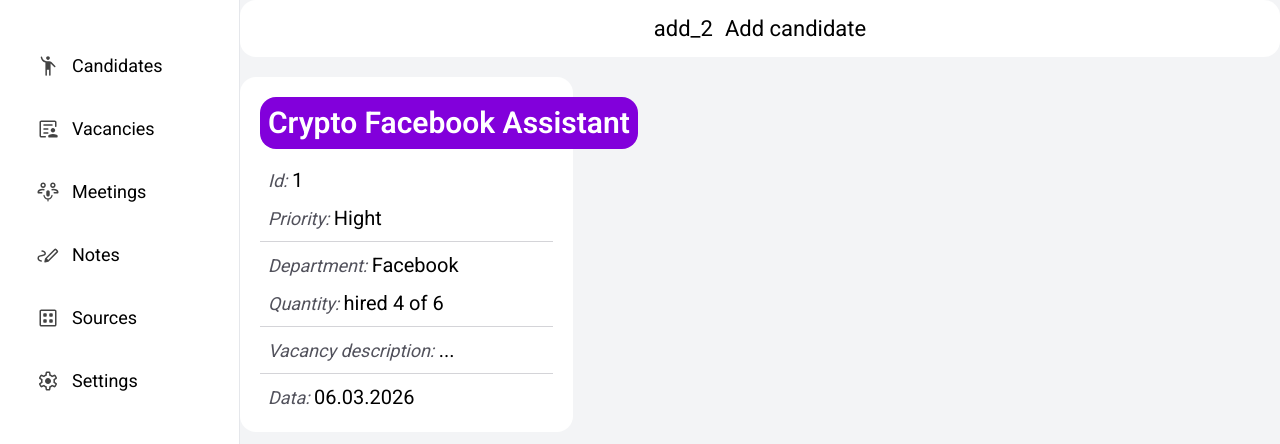
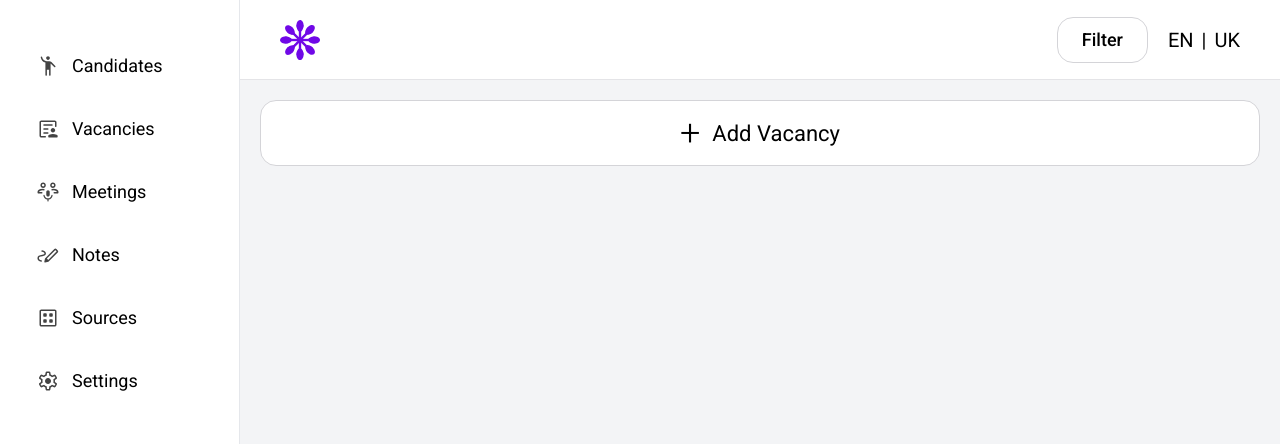
Before and after one commit to gotthepalm/crm, a Next.js app: page /en/crm/vacancies in a window 1280 px wide. Shown: the top 444 px of the page. Built offline with nearby package versions, Linux system fonts and the light colour scheme.

Commit message:
feat: added i18n to candidate form & fix: i18n routing and vacancies layout

```diff
--- /dev/null
+++ b/public/messages/en/LanguageSwitcher.json
@@ -0,0 +1,4 @@
+{
+  "EN": "EN",
+  "UK": "UK"
+}
--- /dev/null
+++ b/public/messages/en/crm/candidates/AddCandidate.json
@@ -0,0 +1,32 @@
+{
+  "Create": "Create",
+  "Cancel": "Cancel",
+  "FormTitle": "Create Candidate",
+  "Name": "Name",
+  "NameRequired": "Name required",
+  "Status": "Status",
+  "Option": {
+    "New": "New",
+    "Screening": "Screening",
+    "Interview": "Interview",
+    "TechInterview": "Tech Interview",
+    "Offer": "Offer",
+    "Hired": "Hired",
+    "Rejected": "Rejected"
+  },
+  "InvalidStatus": "Invalid status",
+  "Phone": "Phone",
+  "Email": "Email",
+  "Position": "Position",
+  "Address": "Address",
+  "Experience": "Experience",
+  "Years": "years",
+  "ExpectedSalary": "Expected Salary",
+  "From": "From",
+  "To": "To",
+  "ResumeUrl": "Resume Url",
+  "LinkedInUrl": "LinkedIn Url",
+  "GitHubUrl": "GitHub Url",
+  "PortfolioUrl": "Portfolio Url",
+  "Note": "Note"
+}
--- /dev/null
+++ b/public/messages/uk/LanguageSwitcher.json
@@ -0,0 +1,4 @@
+{
+  "EN": "АНГ",
+  "UK": "УКР"
+}
--- /dev/null
+++ b/public/messages/uk/crm/candidates/AddCandidate.json
@@ -0,0 +1,32 @@
+{
+  "Create": "Створити",
+  "Cancel": "Відміна",
+  "FormTitle": "Створити кандидата",
+  "Name": "Ім'я",
+  "NameRequired": "Необхідне ім'я",
+  "Status": "Статус",
+  "Option": {
+    "New": "Новий",
+    "Screening": "Скринінг",
+    "Interview": "Інтерв'ю",
+    "TechInterview": "Технічне інтерв'ю",
+    "Offer": "Оффер",
+    "Hired": "Найнятий",
+    "Rejected": "Відхилений"
+  },
+  "InvalidStatus": "Недійсний статус",
+  "Phone": "Номер",
+  "Email": "Email",
+  "Position": "Посада",
+  "Address": "Адреса",
+  "Experience": "Досвід",
+  "Years": "років",
+  "ExpectedSalary": "Очікувана зарплата",
+  "From": "З",
+  "To": "По",
+  "ResumeUrl": "Посилання на резюме",
+  "LinkedInUrl": "Посилання на LinkedIn",
+  "GitHubUrl": "Посилання на GitHub",
+  "PortfolioUrl": "Посилання на портфоліо",
+  "Note": "Нотатка"
+}
--- a/src/app/[locale]/crm/candidates/Candidate.tsx
+++ b/src/app/[locale]/crm/candidates/Candidate.tsx
@@ -53,8 +53,6 @@ export default async function Candidate({ candidate }: { candidate: CandidateMod
 						{candidate.location}
 					</p>
 				)}
-				{/*{candidate.phone && <p>📞 {candidate.phone}</p>}*/}
-				{/*{candidate.location && <p>📍 {candidate.location}</p>}*/}
 			</div>
 			<div className='flex gap-6 text-[16px] mb-4'>
 				{candidate.experienceYears && (
--- a/src/app/[locale]/crm/vacancies/page.tsx
+++ b/src/app/[locale]/crm/vacancies/page.tsx
@@ -1,166 +1,68 @@
 'use client';
 
-import { useState } from 'react';
+import CrmHeader from '@/src/components/CrmHeader';
+import Link from 'next/link';
+import Image from 'next/image';
+import LanguageSwitcher from '@/src/components/LanguageSwitcher';
 
-type Vacancy = {
-	id: number;
-	vacancyName: string;
-	vacancyDescription: string;
-	priority: string;
-	department: string;
-	vacancyQuantity: number;
-	hiredQuantity: number;
-	data: string;
-};
-
-const vacancies: Vacancy[] = [
-	{
-		id: 1,
-		vacancyName: 'Crypto Facebook Assistant',
-		vacancyDescription: '...',
-		priority: 'Hight',
-		department: 'Facebook',
-		vacancyQuantity: 6,
-		hiredQuantity: 4,
-		data: '06.03.2026',
-	},
-];
+// type Vacancy = {
+// 	id: number;
+// 	vacancyName: string;
+// 	vacancyDescription: string;
+// 	priority: string;
+// 	department: string;
+// 	vacancyQuantity: number;
+// 	hiredQuantity: number;
+// 	data: string;
+// };
+//
+// const vacancies: Vacancy[] = [
+// 	{
+// 		id: 1,
+// 		vacancyName: 'Crypto Facebook Assistant',
+// 		vacancyDescription: '...',
+// 		priority: 'Hight',
+// 		department: 'Facebook',
+// 		vacancyQuantity: 6,
+// 		hiredQuantity: 4,
+// 		data: '06.03.2026',
+// 	},
+// ];
 
 export default function Candidates() {
-	const [addCandidateForm, setAddCandidateForm] = useState<boolean>(false);
-	const prioritys = ['High', 'Medium', 'Low'];
-	const [selectedPriority, setSelectedPriority] = useState<false | string>(false);
-	const [prioritySelectOpen, setPrioritySelectOpen] = useState(false);
+	return (
+		<>
+			<CrmHeader>
+				<div className='w-full h-full px-10 flex items-center justify-between'>
+					<Link href='/'>
+						<Image src={'/images/bloom-icon.svg'} height={40} width={40} alt='bloom icon' />
+					</Link>
+					<nav className='flex items-center gap-5'>
+						<div
+							className='cursor-pointer hover:bg-zinc-100 transition-colors duration-200 px-6
+						py-2 rounded-2xl text-lg flex items-center font-medium border border-zinc-300 gap-2'
+						>
+							Filter
+						</div>
+						<LanguageSwitcher />
+					</nav>
+				</div>
+			</CrmHeader>
 
-	return (
-		<div className='w-full'>
-			<button
-				className='flex justify-center items-center gap-3 bg-white text-[22px] p-3 mb-5 rounded-2xl w-full cursor-pointer'
-				onClick={() => setAddCandidateForm((prev) => !prev)}
-			>
-				<span className='material-symbols-rounded'>add_2</span>
-				Add candidate
-			</button>
-			{addCandidateForm && (
-				<div className='fixed inset-0 flex items-center justify-center bg-black/50'>
-					<div className='relative bg-white p-6 rounded-xl shadow-lg'>
-						<h1 className='text-3xl text-center font-extrabold uppercase mb-5'>Add a new vacancy</h1>
+			<main className='w-full max-w-[1500px] mt-20 p-5'>
+				<Link
+					href={'/crm/candidates/add'}
+					className='flex justify-center items-center gap-3 bg-white hover:bg-purple-700 hover:text-white border border-zinc-300 text-[22px] p-3 mb-5 rounded-2xl w-full component-transition cursor-pointer'
+				>
+					<span className='text-4xl font-light'>+</span>
+					Add Vacancy
+				</Link>
+				<li className='list-none w-full mx-auto grid grid-cols-3 gap-5'>
+					{/*{user?.userCrm &&*/}
+					{/*	user.userCrm.candidates.map((candidate, i) => <Candidate key={i} candidate={candidate} />)}*/}
+				</li>
+			</main>
 
-						<form className='flex flex-col gap-3.5 max-w-2xl w-full'>
-							<input
-								type='text'
-								name='vacancyName'
-								placeholder='Vacancy name'
-								className='w-full p-3 pl-7 rounded-2xl bg-transparent outline-none placeholder:text-black/60 text-black border border-[#d9d9d9]'
-							/>
-							<input
-									type='text'
-									name='vacancyDesription'
-									placeholder='Vacancy description'
-									className='w-full p-3 pl-7 rounded-2xl bg-transparent outline-none placeholder:text-black/60 text-black border border-[#d9d9d9]'
-								/>
-							<input
-								type='text'
-								name='departament'
-								placeholder='Department'
-								className='w-full p-3 pl-7 rounded-2xl bg-transparent outline-none placeholder:text-black/60 text-black border border-[#d9d9d9]'
-							/>
-							<div className='grid grid-cols-2 gap-4'>
-								<input
-									type='number'
-									name='vacancyQuantity'
-									placeholder='Vacancy quantity'
-									className='w-full p-3 pl-7 rounded-2xl bg-transparent outline-none placeholder:text-black/60 text-black border border-[#d9d9d9]'
-								/>
-								<div className='relative w-full'>
-									<button
-										type='button'
-										onClick={() => setPrioritySelectOpen(!prioritySelectOpen)}
-										className={`w-full p-3 pl-7 pr-10 ${selectedPriority ? '' : 'text-black/60'} text-left rounded-2xl border border-[#d9d9d9]`}
-									>
-										{selectedPriority ? selectedPriority : 'Priority'}
-									</button>
-									<span
-										className={`material-symbols-rounded pointer-events-none absolute right-4 top-1/2 -translate-y-1/2 component-transition ${prioritySelectOpen ? '' : '-rotate-90'}`}
-									>
-										keyboard_arrow_down
-									</span>
-
-									{prioritySelectOpen && (
-										<ul className='absolute mt-2 w-full bg-white border border-[#d9d9d9] rounded-2xl shadow-lg overflow-hidden'>
-											{prioritys.map((priority) => (
-												<li
-													key={priority}
-													onClick={() => {
-														setSelectedPriority(priority);
-														setPrioritySelectOpen(false);
-													}}
-													className='px-6 py-3 cursor-pointer hover:bg-zinc-100'
-												>
-													{priority}
-												</li>
-											))}
-										</ul>
-									)}
-								</div>
-							</div>
-							<button
-								type='submit'
-								className='uppercase flex items-center justify-center px-3 h-12 leading-12 bg-purple-700 hover:bg-transparent border-2 border-purple-700 text-[14px] font-medium text-white hover:text-purple-700 rounded-2xl component-transition'
-							>
-								Add a new vacancy
-							</button>
-						</form>
-
-						<button
-							className='material-symbols-rounded absolute top-5 right-5 p-2 bg-gray-200 rounded cursor-pointer'
-							onClick={() => setAddCandidateForm(false)}
-						>
-							close
-						</button>
-					</div>
-				</div>
-			)}
-			<div className='w-full'>
-				<nav className={`${vacancies.length !== 0 ? 'grid grid-cols-3 gap-5' : 'flex justify-center'}`}>
-					{vacancies.length !== 0 ? (
-						vacancies.map((vacancy) => (
-							<article
-								key={vacancy.id}
-								className='flex flex-col max-w-120 gap-2 p-5 bg-white rounded-2xl'
-							>
-								<h3 className='pl-2 font-semibold text-3xl w-max mb-2 p-2 text-white bg-purple-700 rounded-2xl'>{vacancy.vacancyName}</h3>
-								<p className='pl-2'>
-									<span className='text-zinc-600 italic text-[18px]'>Id: </span>
-									{vacancy.id}
-								</p>
-								<p className='pb-2 pl-2 border-b border-zinc-300'>
-									<span className='text-zinc-600 italic text-[18px]'>Priority: </span>
-									{vacancy.priority}
-								</p>
-								<p className='pl-2'>
-									<span className='text-zinc-600 italic text-[18px]'>Department: </span>
-									{vacancy.department}
-								</p>
-								<p className='pb-2 pl-2 border-b border-zinc-300'>
-									<span className='text-zinc-600 italic text-[18px]'>Quantity: </span>
-									hired {vacancy.hiredQuantity} of {vacancy.vacancyQuantity}
-								</p>
-								<p className='pb-2 pl-2 border-b border-zinc-300'>
-									<span className='text-zinc-600 italic text-[18px]'>Vacancy description: </span>
-									{vacancy.vacancyDescription}
-								</p>
-								<p className='pl-2'>
-									<span className='text-zinc-600 italic text-[18px]'>Data: </span>
-									{vacancy.data}
-								</p>
-							</article>
-						))
-					) : (
-						<h2 className='text-2xl'>There are no vacancies yet...</h2>
-					)}
-				</nav>
-			</div>
-		</div>
+		</>
 	);
 }
--- a/src/components/LanguageSwitcher.tsx
+++ b/src/components/LanguageSwitcher.tsx
@@ -1,10 +1,13 @@
 "use client";
 
 import {useRouter, usePathname} from "../i18n/navigation";
+import { useTranslations } from 'use-intl';
 
 export default function LanguageSwitcher() {
 	const router = useRouter();
 	const pathname = usePathname();
+
+	const t = useTranslations("LanguageSwitcher")
 
 	function changeLanguage(locale: string) {
 		router.replace(pathname, {locale});
@@ -12,9 +15,9 @@ export default function LanguageSwitcher() {
 
 	return (
 		<div className="flex gap-2 items-center">
-			<button className="hover:text-black/60 hover:[text-shadow:0_0_8px_rgba(130,0,219,0.6)] component-transition" onClick={() => changeLanguage("en")}>EN</button>
+			<button className="hover:text-black/60 hover:[text-shadow:0_0_8px_rgba(130,0,219,0.6)] component-transition" onClick={() => changeLanguage("en")}>{t('EN')}</button>
 			|
-			<button className="hover:text-black/60 hover:[text-shadow:0_0_8px_rgba(130,0,219,0.6)] component-transition" onClick={() => changeLanguage("uk")}>UK</button>
+			<button className="hover:text-black/60 hover:[text-shadow:0_0_8px_rgba(130,0,219,0.6)] component-transition" onClick={() => changeLanguage("uk")}>{t('UK')}</button>
 		</div>
 	);
 }
--- a/src/i18n/request.ts
+++ b/src/i18n/request.ts
@@ -14,14 +14,18 @@ export default getRequestConfig(async ({requestLocale}) => {
 		en: {
 			mainPage: (await import('@/public/messages/en/mainPage.json')).default,
 			footer: (await import('@/public/messages/en/footer.json')).default,
+			LanguageSwitcher: (await import('@/public/messages/en/LanguageSwitcher.json')).default,
 			CandidateCard: (await import('@/public/messages/en/crm/candidates/CandidateCard.json')).default,
-			Candidates: (await import('@/public/messages/en/crm/candidates/Candidates.json')).default
+			Candidates: (await import('@/public/messages/en/crm/candidates/Candidates.json')).default,
+			AddCandidate: (await import('@/public/messages/en/crm/candidates/AddCandidate.json')).default
 		},
 		uk: {
 			mainPage: (await import('@/public/messages/uk/mainPage.json')).default,
 			footer: (await import('@/public/messages/uk/footer.json')).default,
+			LanguageSwitcher: (await import('@/public/messages/uk/LanguageSwitcher.json')).default,
 			CandidateCard: (await import('@/public/messages/uk/crm/candidates/CandidateCard.json')).default,
-			Candidates: (await import('@/public/messages/uk/crm/candidates/Candidates.json')).default
+			Candidates: (await import('@/public/messages/uk/crm/candidates/Candidates.json')).default,
+			AddCandidate: (await import('@/public/messages/uk/crm/candidates/AddCandidate.json')).default
 		}
 	};
 
--- a/src/i18n/routing.ts
+++ b/src/i18n/routing.ts
@@ -2,6 +2,6 @@ import {defineRouting} from 'next-intl/routing';
 
 export const routing = defineRouting({
 	locales: ['en', 'uk'],
-
-	defaultLocale: 'en'
+	defaultLocale: 'en',
+	localePrefix: 'as-needed'
 });
```
Also changed, not shown: src/app/[locale]/crm/candidates/add/page.tsx (+34 -28 lines), src/app/[locale]/crm/candidates/page.tsx (+1 -9 lines).
